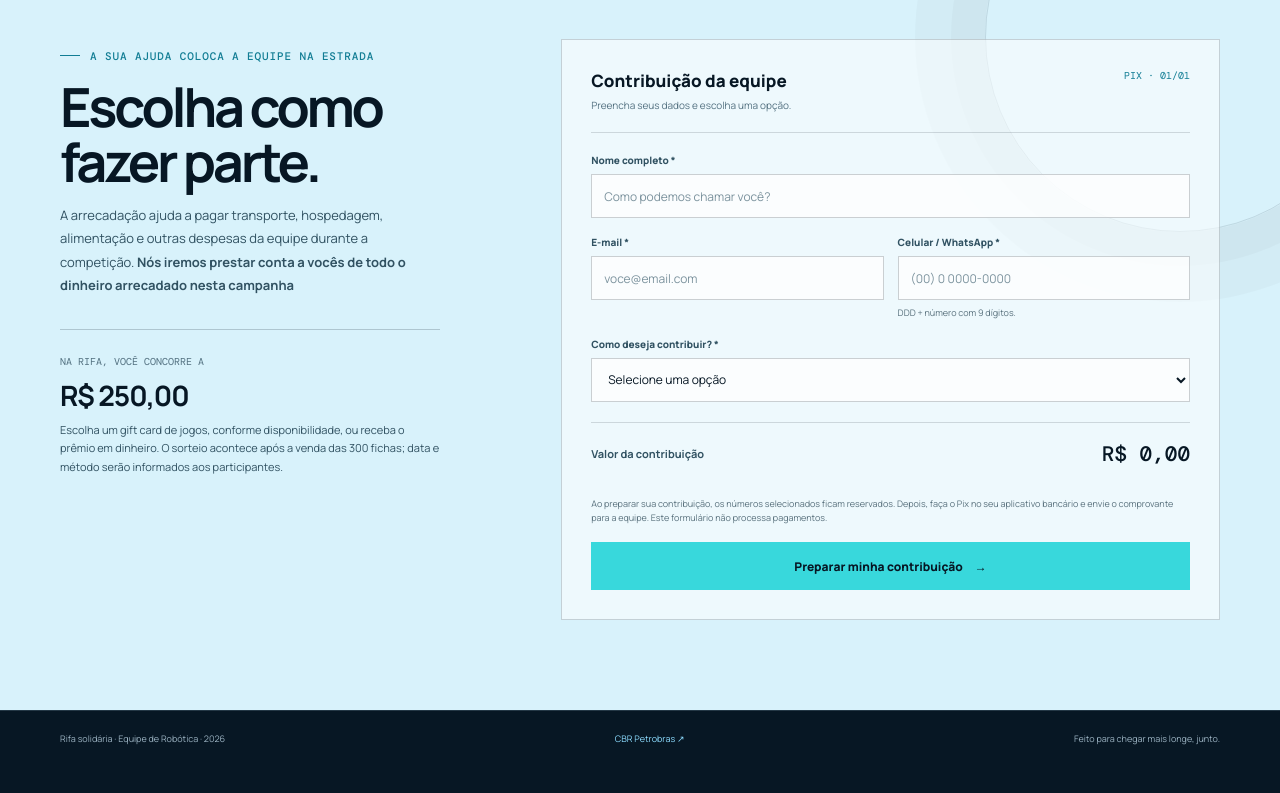
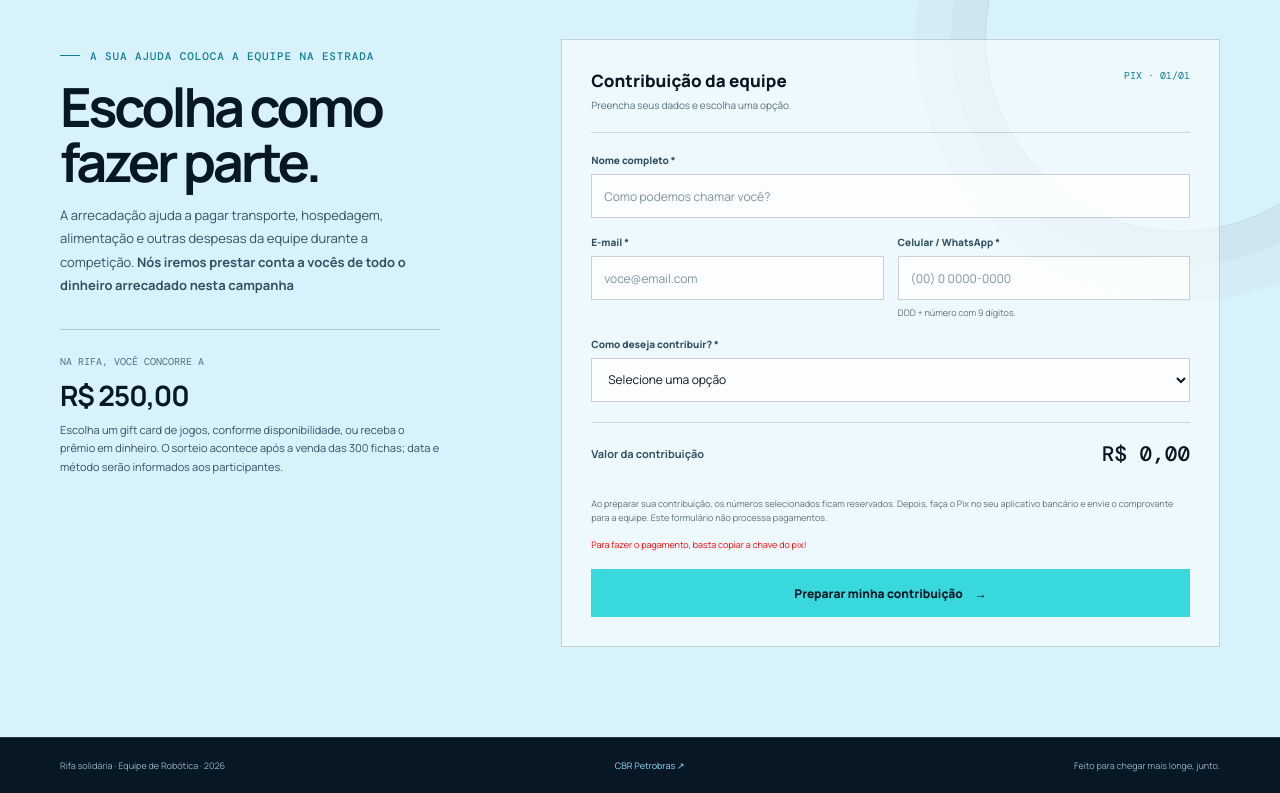
Before and after one commit to feliperrgama/rifa_cbr, a website: page public/index.html in a window 1280 px wide. Shown: the part 2526-3319 px from the top of the page. Before the commit the page ends 3292 px from the top, so only its background shows below. Drawn offline with nearby package versions, Linux system fonts and the light colour scheme.

Commit message:
Update index.html

```diff
--- a/public/index.html
+++ b/public/index.html
@@ -521,6 +521,7 @@
               <button class="copy-button" id="copy-pix" type="button">Copiar chave</button>
             </div>
             <p class="form-note">Ao preparar sua contribuição, os números selecionados ficam reservados. Depois, faça o Pix no seu aplicativo bancário e envie o comprovante para a equipe. Este formulário não processa pagamentos.</p>
+            <p class="form-note" style="color: red">Para fazer o pagamento, basta copiar a chave do pix!</p>
             <button class="button submit-button" type="submit">Preparar minha contribuição <span aria-hidden="true">→</span></button>
             <p class="form-status" id="form-status" role="status" aria-live="polite"></p>
           </form>
```
